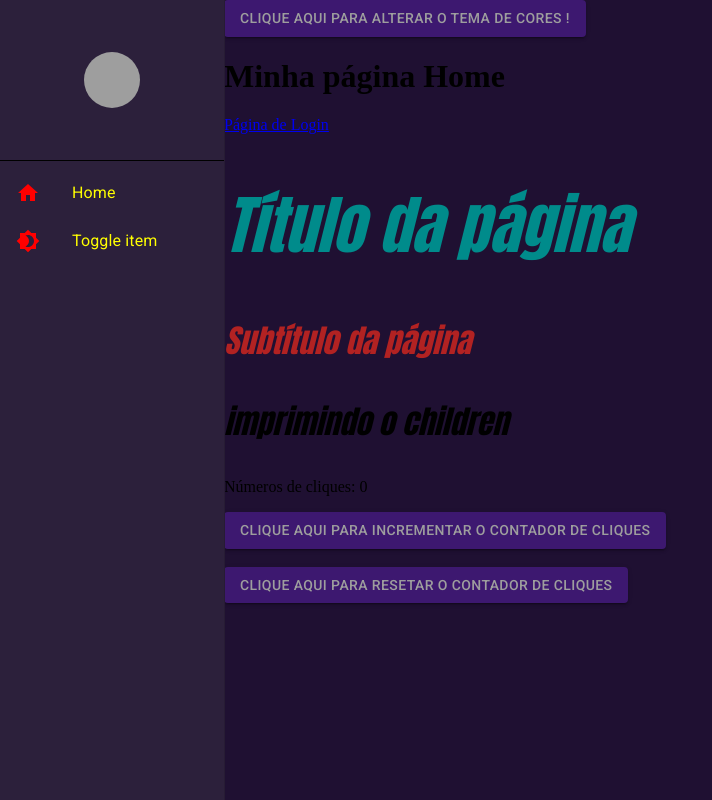
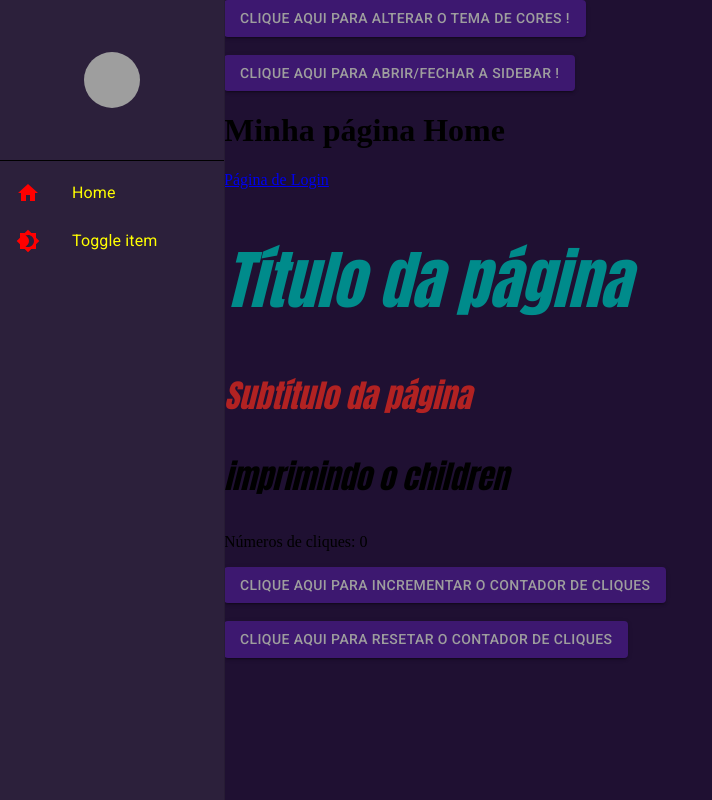
Before and after one commit to ocsoares/Aprendendo-ReactJS, a React (Vite) app: page /home in a window 1280 px wide. Shown: the whole page, without its empty margins (0-712 px from the left). Built offline with nearby package versions, Linux system fonts and the light colour scheme; no server answers; grey boxes are pictures that could not be loaded.

Commit message:
feat: add toggle sidebar button to home route

```diff
--- a/src/app/pages/Home.tsx
+++ b/src/app/pages/Home.tsx
@@ -3,6 +3,7 @@ import { Header } from "../shared/components/Header/Header";
 import { useState } from "react";
 import { Button } from "../shared/components/Button";
 import { useAppTheme } from "../shared/hooks/UseAppTheme";
+import { useSidebar } from "../shared/hooks/UseSidebar";
 
 // let countClick = 0;
 
@@ -21,6 +22,8 @@ export const Home = () => {
   const [countClick, setCountClick] = useState(0);
 
   const { toggleTheme } = useAppTheme();
+
+  const { toggleSidebarOpen } = useSidebar();
 
   const incrementClickCount = (
     event: React.MouseEvent<HTMLButtonElement, MouseEvent>,
@@ -41,6 +44,15 @@ export const Home = () => {
       <Button
         text="Clique aqui para ALTERAR o Tema de Cores !"
         onClick={toggleTheme}
+      ></Button>
+
+      <br />
+
+      {/* Isso só funciona POR ENQUANTO quando a Tela for MENOR que "small", se for MENOR
+      irá FECHAR, então Usar esse Botão para ABRIR !! */}
+      <Button
+        text="Clique aqui para ABRIR/FECHAR a Sidebar !"
+        onClick={toggleSidebarOpen}
       ></Button>
 
       <h1>Minha página Home</h1>
```
